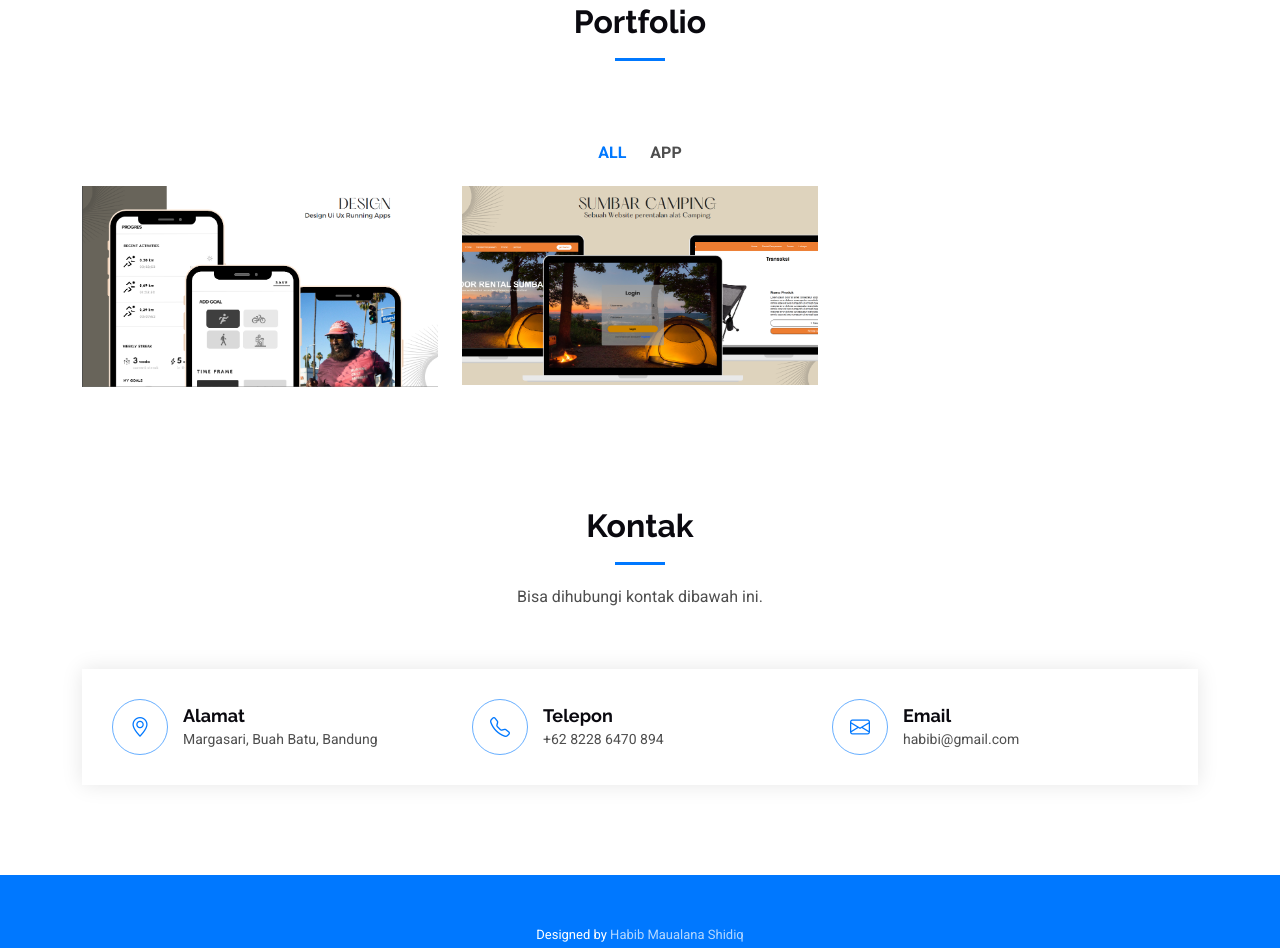
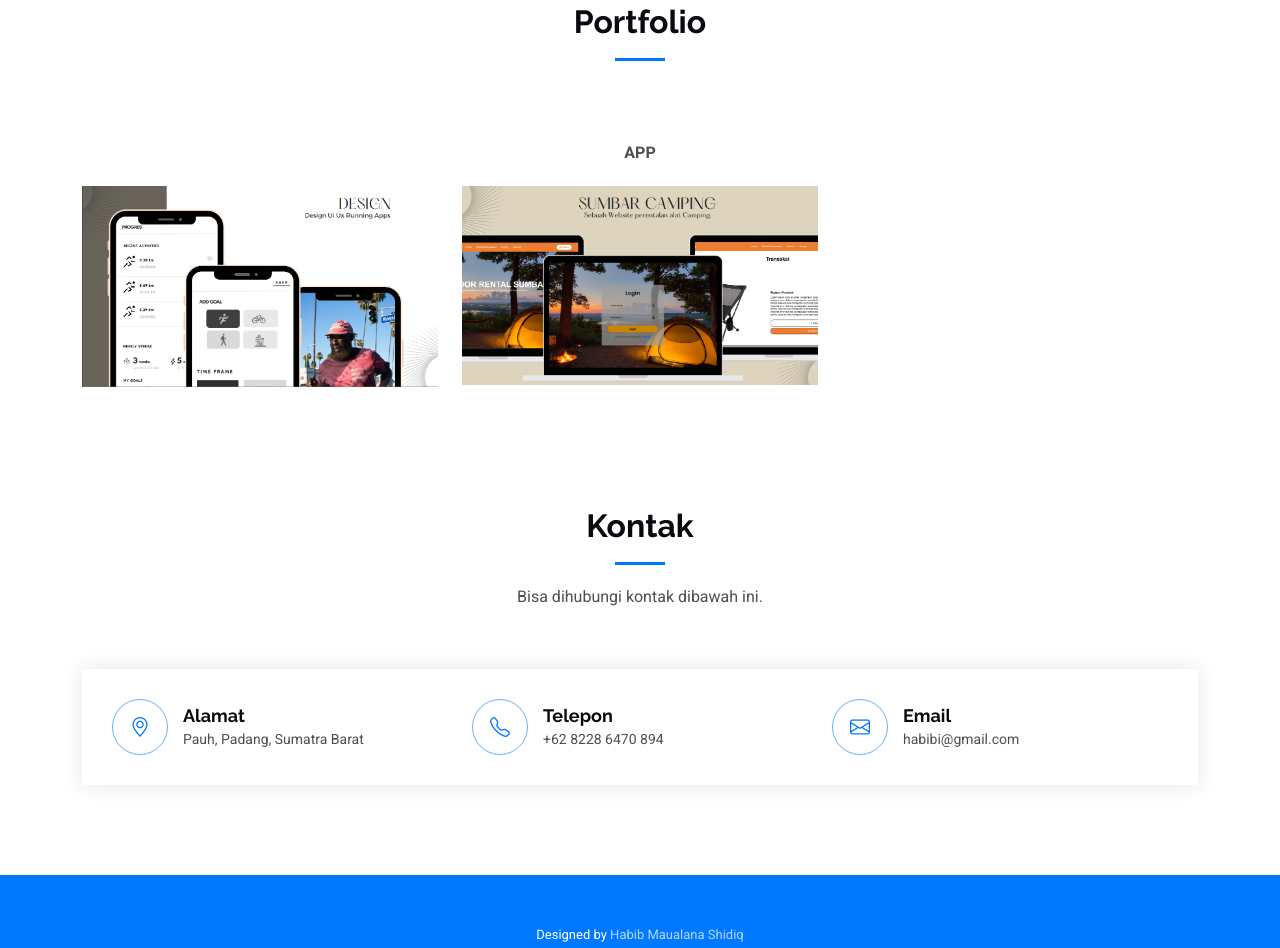
Before and after one commit to AbibshdQ/Cv---web, a plain HTML site: page index.html in a window 1280 px wide. Shown: the part 2231-3179 px from the top of the page. Drawn offline with Linux system fonts and the light colour scheme.

Commit message:
Update index.html

```diff
--- a/index.html
+++ b/index.html
@@ -399,7 +399,7 @@
         <div class="isotope-layout" data-default-filter="*" data-layout="masonry" data-sort="original-order">
 
           <ul class="portfolio-filters isotope-filters" data-aos="fade-up" data-aos-delay="100">
-            <li data-filter="*" class="filter-active">All</li>
+            <!--<li data-filter="*" class="filter-active">All</li> -->
             <li data-filter=".filter-app">App</li>
             <!-- <li data-filter=".filter-product">Product</li> -->
             <!-- <li data-filter=".filter-branding">Branding</li> -->
@@ -812,7 +812,7 @@
                 <i class="bi bi-geo-alt flex-shrink-0"></i>
                 <div>
                   <h3>Alamat</h3>
-                  <p>Margasari, Buah Batu, Bandung</p>
+                  <p>Pauh, Padang, Sumatra Barat</p>
                 </div>
               </div>
             </div>
```
